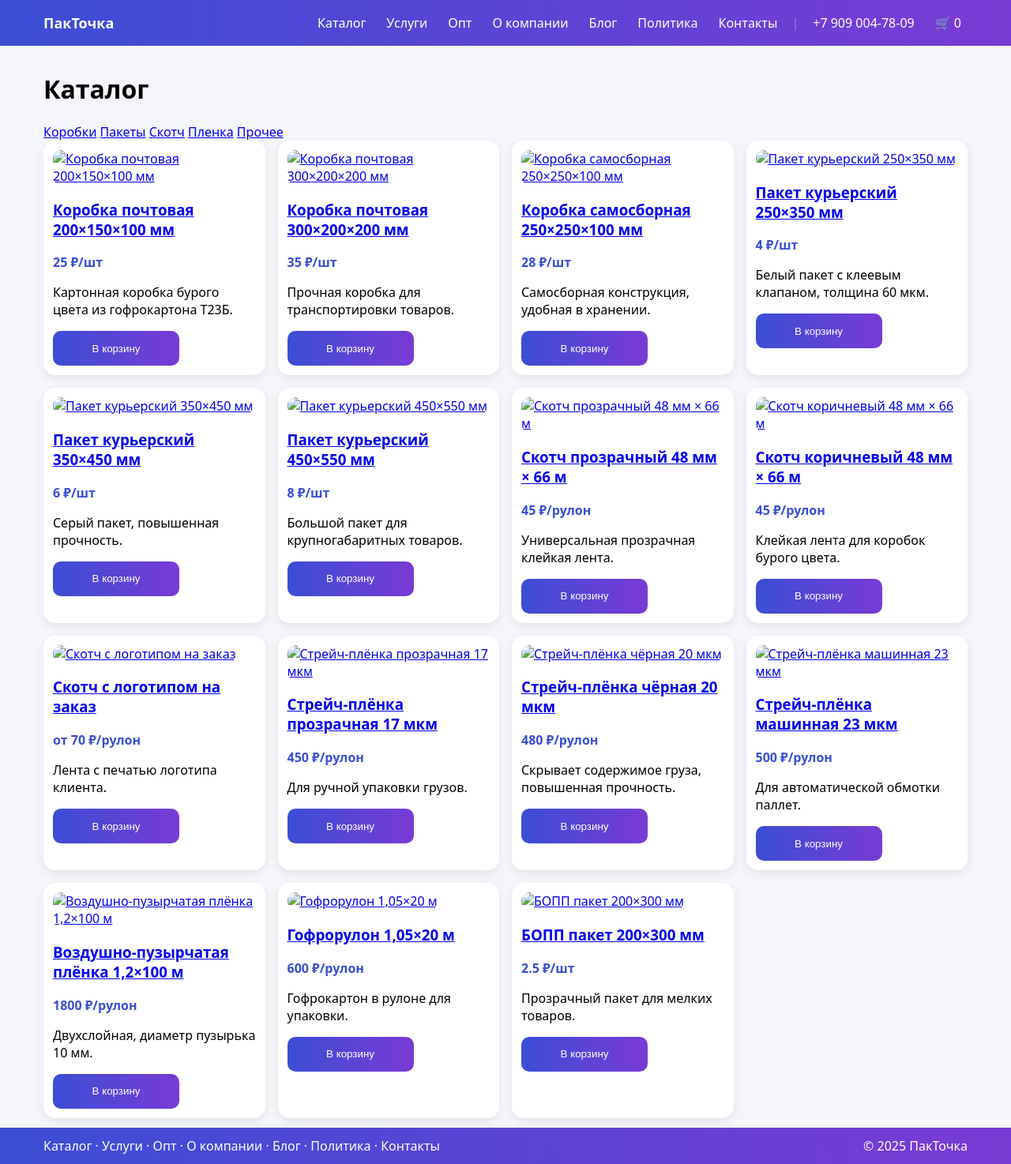
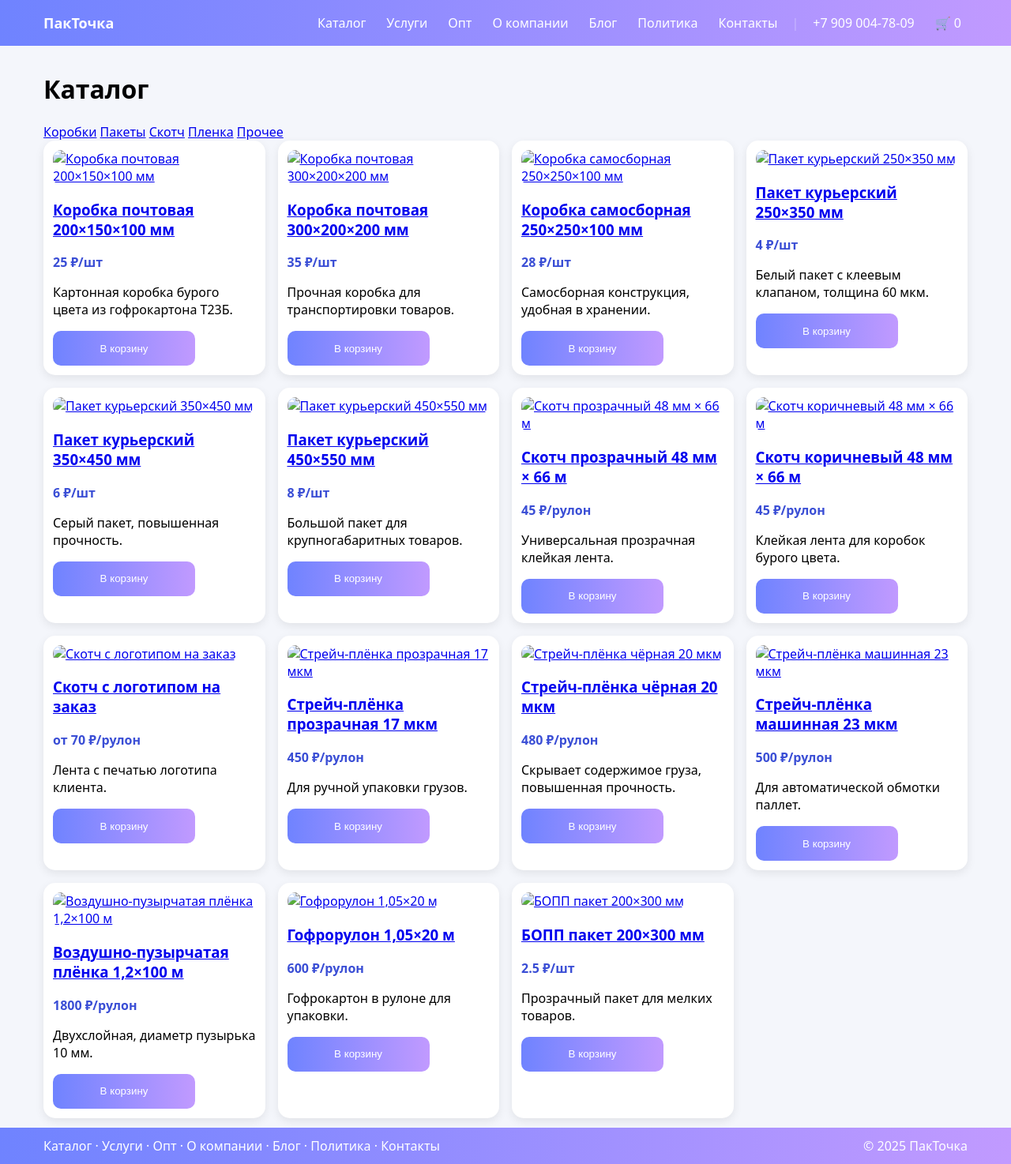
Before and after one commit to mckhoklov-creator/packtochka, a Jekyll site: the page built from katalog/index.md, in a window 1280 px wide. Shown: the whole page at 79% size. Built offline with Jekyll 4.4.1, drawn with Linux system fonts in a browser that asks for light colours.

Commit message:
Add files via upload

```diff
--- a/_layouts/default.html
+++ b/_layouts/default.html
@@ -9,15 +9,17 @@
   <link rel="stylesheet" href="{{ site.baseurl }}/assets/css/style.css">
   <link rel="stylesheet" href="{{ site.baseurl }}/assets/css/cart.css">
   <style>
-    /* sticky footer only */
+    /* Sticky footer and header/footer gradient per request */
     html, body { height: 100%; }
     body { min-height: 100vh; display: flex; flex-direction: column; }
     main.site-main { flex: 1; }
+    .site-header, .site-footer { background: linear-gradient(90deg,#6f83ff,#c19aff); color:#fff; }
     .inner { max-width: 1200px; margin: 0 auto; padding: 12px 15px; }
     .site-header .bar { display:flex; align-items:center; gap:16px; }
-    .logo a { text-decoration:none; font-weight:700; font-size:18px; }
+    .logo a { color:#fff; text-decoration:none; font-weight:700; font-size:18px; }
     .nav { display:flex; align-items:center; gap:10px; margin-left:auto; }
-    .nav a { text-decoration:none; padding:6px 8px; border-radius:8px; }
+    .nav a { color:#fff; text-decoration:none; padding:6px 8px; border-radius:8px; }
+    .nav a:hover { background: rgba(255,255,255,.12); }
     .nav .sep { opacity:.3; user-select:none; }
   </style>
 </head>
--- a/assets/css/cart.css
+++ b/assets/css/cart.css
@@ -1,6 +1,9 @@
 /* Buttons */
-.btn{display:inline-flex;align-items:center;justify-content:center;padding:10px 16px;border-radius:10px;border:none;cursor:pointer}
-.btn-gradient{color:#fff}
+.btn{display:inline-flex;align-items:center;justify-content:center;padding:10px 16px;border-radius:10px;border:none;cursor:pointer;white-space:nowrap}
+.btn-gradient{background:linear-gradient(90deg,#6f83ff,#c19aff);color:#fff}
+
+/* Prevent label overflow on add-to-cart */
+.add-to-cart{min-height:44px;min-width:180px;max-width:100%;white-space:nowrap;overflow:hidden;text-overflow:ellipsis}
 
 /* Modal cart */
 .cart-modal{position:fixed;inset:0;display:none}
@@ -13,17 +16,16 @@
 .cart-close{background:none;border:none;font-size:24px;line-height:1;cursor:pointer}
 .cart-item{display:grid;grid-template-columns:1fr auto auto auto;gap:8px;align-items:center;padding:8px 0;border-bottom:1px solid #f0f0f0}
 .cart-item__name{font-weight:600}
-.cart-item__price{font-weight:700}
 .cart-qty button{width:28px;height:28px;border:1px solid #ddd;background:#fafafa;cursor:pointer}
 
 /* Inline quantity control without layout shift (overlay) */
 .cart-control{position:relative;display:inline-block;vertical-align:middle}
 .cart-control__spacer{display:block;visibility:hidden}
 .cart-control .add-to-cart{position:absolute;left:0;top:0;width:100%;height:100%}
-.cart-control .qty-inline{position:absolute;left:0;top:0;width:100%;height:100%;display:none;align-items:center;justify-content:center;gap:6px}
+.cart-control .qty-inline{position:absolute;left:0;top:0;width:100%;height:100%;display:none;align-items:center;gap:6px;padding:0 6px;box-sizing:border-box}
 .cart-control.active .add-to-cart{display:none}
 .cart-control.active .qty-inline{display:flex}
 
-.add-to-cart{min-height:44px;min-width:160px}
-.qty-inline input{width:56px;text-align:center;padding:8px 10px;border:1px solid #ddd;border-radius:8px}
-.qty-inline button{width:34px;height:34px;border:1px solid #ddd;background:#fafafa;border-radius:8px;cursor:pointer}
+/* Compact inline: only input + to-cart */
+.qty-inline input{width:56px;text-align:center;padding:6px 8px;border:1px solid #ddd;border-radius:8px}
+.qty-inline .to-cart{flex:1;display:inline-flex;align-items:center;justify-content:center;padding:8px 10px;border-radius:10px;border:none;background:linear-gradient(90deg,#6f83ff,#c19aff);color:#fff;white-space:nowrap;overflow:hidden;text-overflow:ellipsis}
--- a/assets/js/cart.js
+++ b/assets/js/cart.js
@@ -46,7 +46,7 @@
     const spacer = document.createElement('span');
     spacer.className = 'cart-control__spacer';
     // Fix size to current button
-    const w = btn.offsetWidth || 160;
+    const w = btn.offsetWidth || 180;
     const h = btn.offsetHeight || 44;
     spacer.style.width = w + 'px';
     spacer.style.height = h + 'px';
@@ -54,9 +54,7 @@
     const control = document.createElement('span');
     control.className = 'qty-inline';
     control.innerHTML = `
-      <button class="minus" aria-label="Меньше">−</button>
       <input type="number" class="qty-input" value="1" min="0">
-      <button class="plus" aria-label="Больше">+</button>
       <button class="to-cart">В корзину</button>
     `;
 
@@ -74,13 +72,10 @@
     });
 
     const input = control.querySelector('.qty-input');
+    const toCart = control.querySelector('.to-cart');
     const hide = ()=>{ wrap.classList.remove('active'); input.value = '1'; };
 
-    control.querySelector('.minus').addEventListener('click', ()=>{
-      const v = Math.max(0, (parseInt(input.value)||0) - 1); input.value = v; if(v===0) hide();
-    });
-    control.querySelector('.plus').addEventListener('click', ()=>{ input.value = (parseInt(input.value)||0) + 1; });
-    control.querySelector('.to-cart').addEventListener('click', ()=>{
+    toCart.addEventListener('click', ()=>{
       const q = Math.max(1, parseInt(input.value)||0);
       if(q>0){ add({ sku: btn.dataset.sku, name: btn.dataset.name, price: Number(btn.dataset.price) }, q); }
       hide();
```
